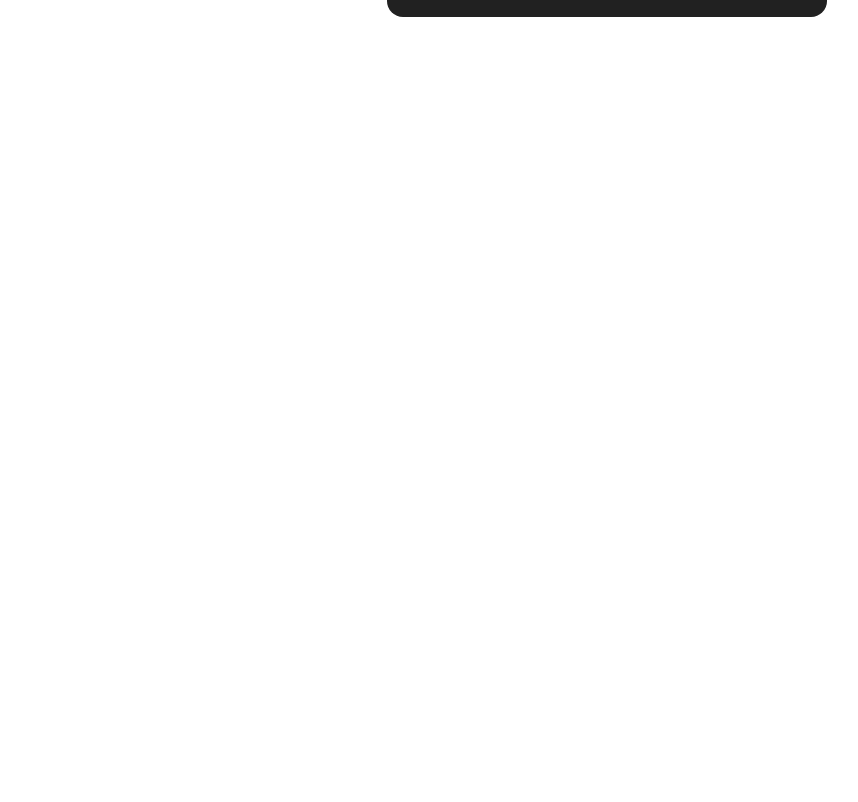
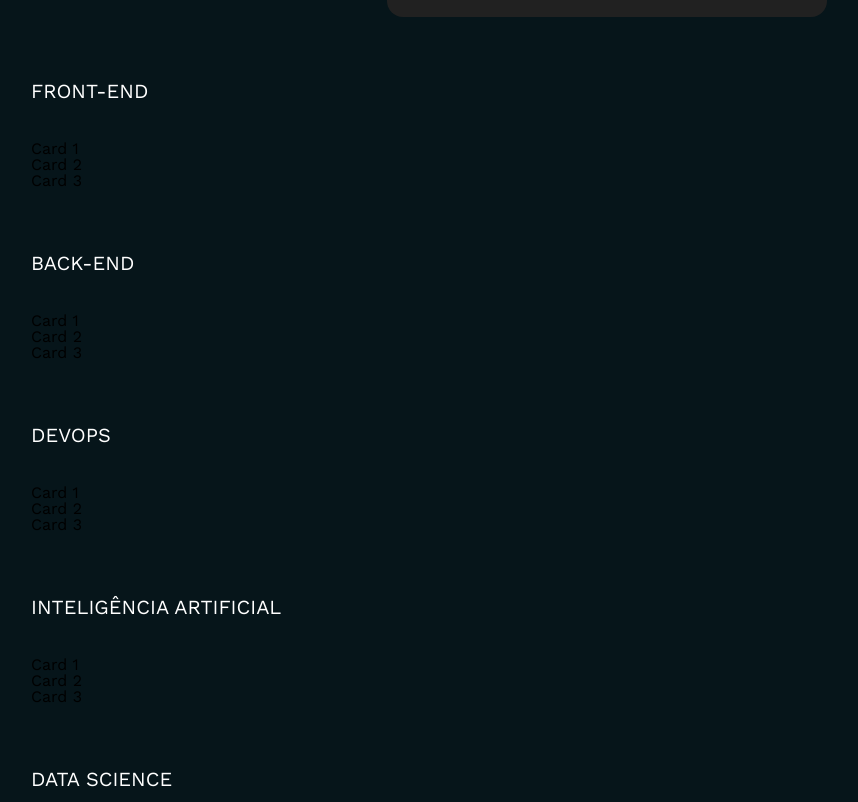
Before and after one commit to CipherCrow/tecboard, a React (Vite) app: page / in a window 1280 px wide. Shown: the part 1158-1960 px from the top of the page, without its empty margins (33-891 px from the left). Before the commit the page ends 1239 px from the top, so only its background shows below. Built offline with nearby package versions, Linux system fonts and the light colour scheme.

Commit message:
ajustando tamanho de fontes e iniciando sections cards

```diff
--- a/src/App.css
+++ b/src/App.css
@@ -0,0 +1,8 @@
+.sessao_apresentacao_container {
+    display: flex;
+    flex-direction: column;
+    margin: 0 auto;
+    gap: 4em;
+    width: 1200px;
+    max-width: 90%;
+}
--- a/src/App.jsx
+++ b/src/App.jsx
@@ -1,13 +1,31 @@
-import { useState } from 'react'
 import './App.css'
 import Header from './components/header/index.jsx'
 import FormularioDeEvento from './components/formularioDeEvento/index.jsx'
+import SectionApresentacao from './components/sectionApresentacao/index.jsx';
 
 function App() {
+
+  const temas = [
+    {id: 1, nome: 'Front-end'},
+    {id: 2, nome: 'Back-end'},
+    {id: 3, nome: 'Devops'},
+    {id: 4, nome: 'Inteligência Artificial'},
+    {id: 5, nome: 'Data Science'},
+    {id: 6, nome: 'Cloud Computing'}
+  ];
+
   return (
     <main>
       <Header/>
       <FormularioDeEvento/>
+      <section className="sessao_apresentacao_container">
+        {
+          temas.map((tema) => (
+            <SectionApresentacao key={tema.id} section={tema} />
+          ))
+        }
+      </section>
+
     </main>
   )
 }
--- a/src/components/formularioDeEvento/index.jsx
+++ b/src/components/formularioDeEvento/index.jsx
@@ -1,4 +1,4 @@
-import "./styles.css"
+import "./formularioDeEvento_styles.css"
 
 function CampoDeFormulario({children}){
     return(
--- a/src/components/header/index.jsx
+++ b/src/components/header/index.jsx
@@ -1,4 +1,4 @@
-import "./style.css"
+import "./header_styles.css"
 
 export default function Header() {
     return (
--- /dev/null
+++ b/src/components/sectionApresentacao/index.jsx
@@ -0,0 +1,15 @@
+import "./sectionApresentacao_styles.css"
+
+export default function SectionApresentacao({ section }){
+    return(
+        <section className="apresentacao_section">
+            <h3>{section.nome}</h3>
+
+            <ul className="apresentacao_section_cards">
+                <li className="apresentacao_section_card">Card 1</li>
+                <li className="apresentacao_section_card">Card 2</li>
+                <li className="apresentacao_section_card">Card 3</li>
+            </ul>
+        </section>
+    )
+};
--- /dev/null
+++ b/src/components/sectionApresentacao/sectionApresentacao_styles.css
@@ -0,0 +1,6 @@
+.apresentacao_section h3 {
+    color: var(--branco);
+    font-size: 20px;
+    text-transform: uppercase;
+    margin-bottom: 2em;
+}
--- a/src/index.css
+++ b/src/index.css
@@ -14,6 +14,7 @@
 
 body{
   box-sizing: border-box;
+  background-color: var(--fundo-geral);
 }
 
 html, body, div, span, applet, object, iframe,
```
Also changed, not shown: src/components/cardApresentacao/cardApresentacao_styles.css (added), src/components/cardApresentacao/index.jsx (added), src/components/formularioDeEvento/formularioDeEvento_styles.css (renamed from src/components/formularioDeEvento/styles.css), src/components/header/header_styles.css (renamed from src/components/header/style.css).
